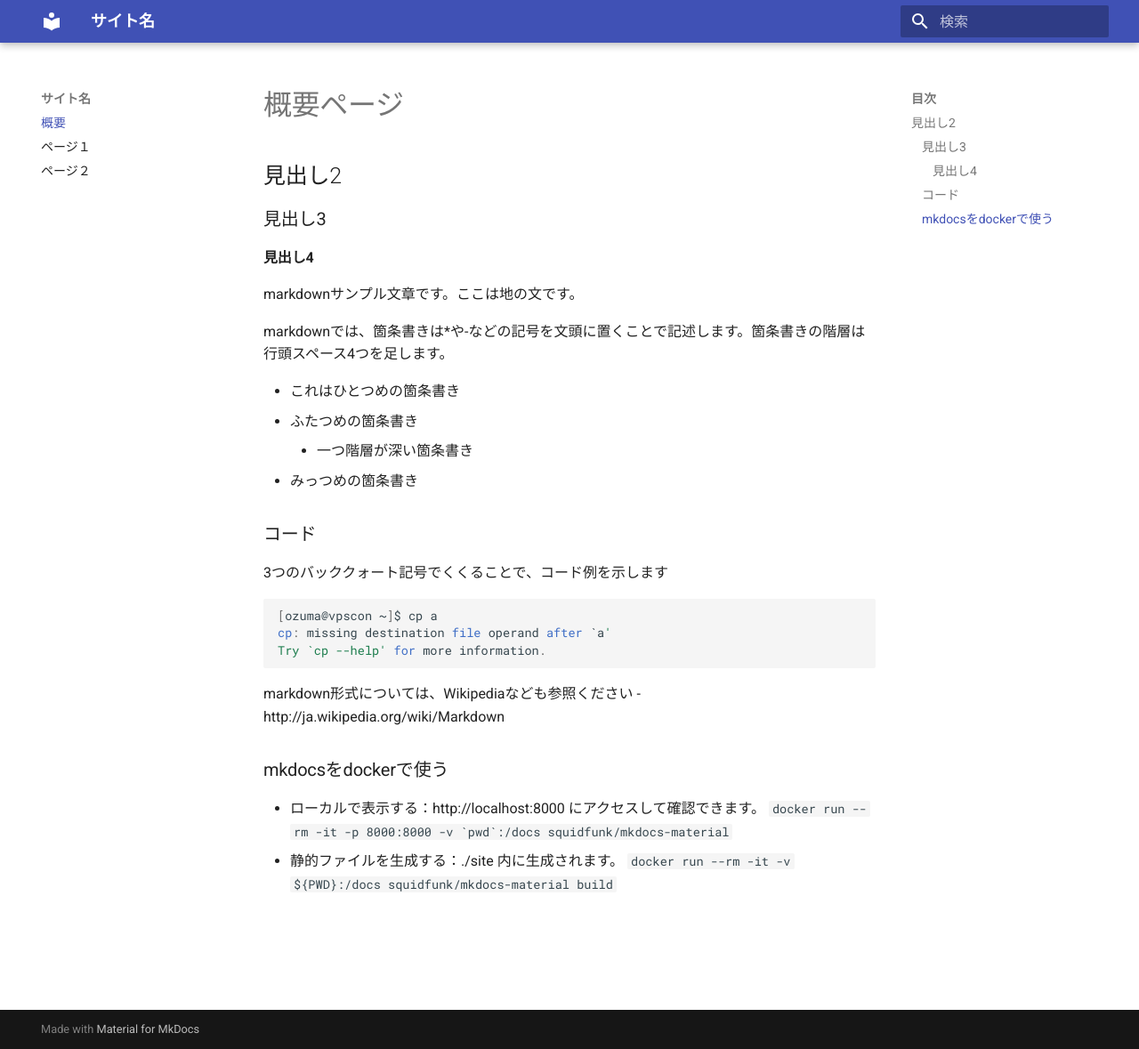
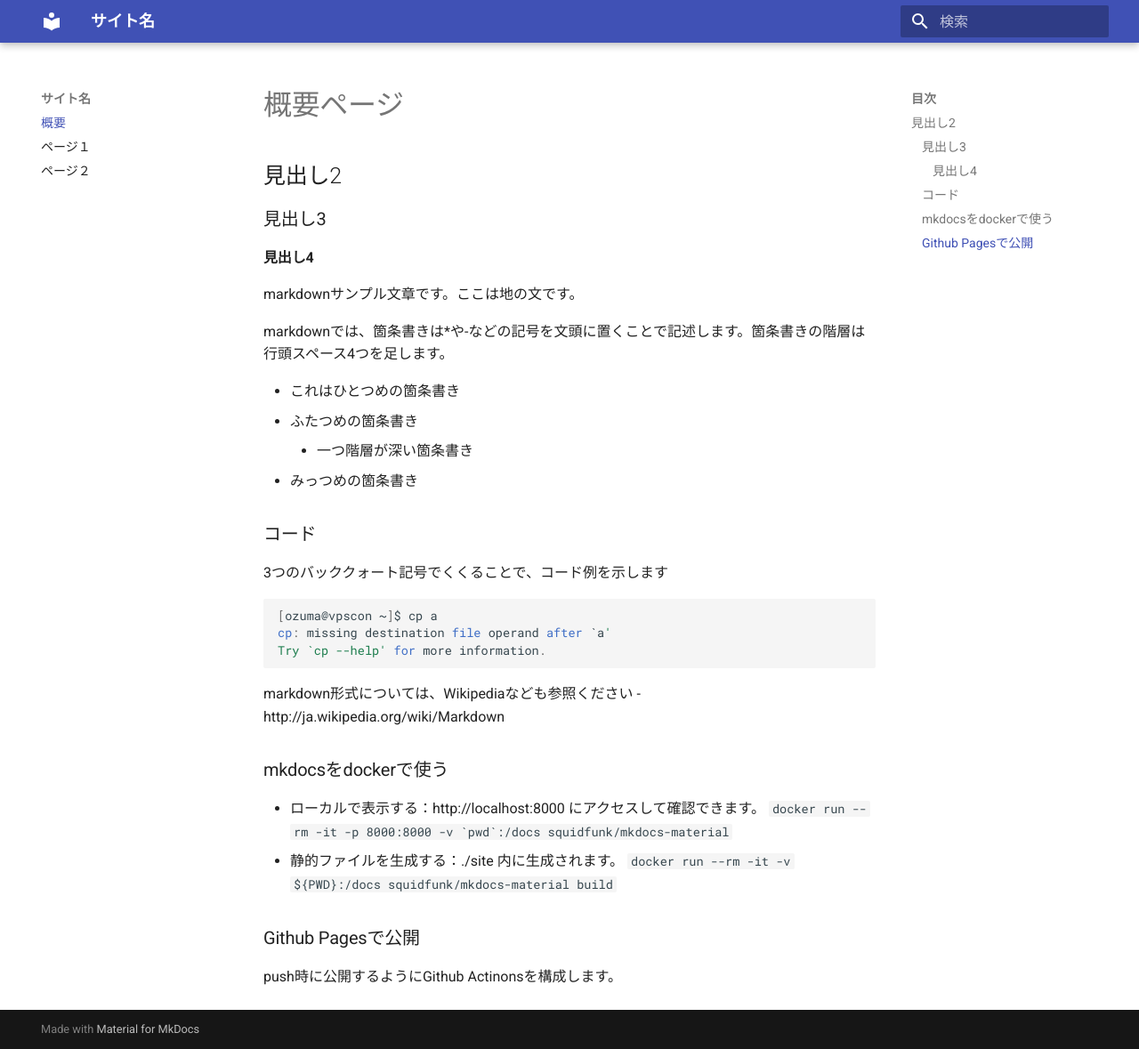
Before and after one commit to abcdeu/doc-site, an MkDocs documentation site: the page built from docs/index.md, in a window 1280 px wide and 1179 px high. Shown: the whole window at 89% size. Built offline with MkDocs 1.6.1 and Material for MkDocs 9.7.7, drawn with Linux system fonts in a browser that asks for light colours.

Commit message:
fix actinos

````diff
--- a/docs/index.md
+++ b/docs/index.md
@@ -37,3 +37,6 @@ markdown形式については、Wikipediaなども参照ください
   ```
   docker run --rm -it -v ${PWD}:/docs squidfunk/mkdocs-material build
   ```
+
+### Github Pagesで公開
+push時に公開するようにGithub Actinonsを構成します。
````
Also changed, not shown: .github/workflows/mkdocs.md.
